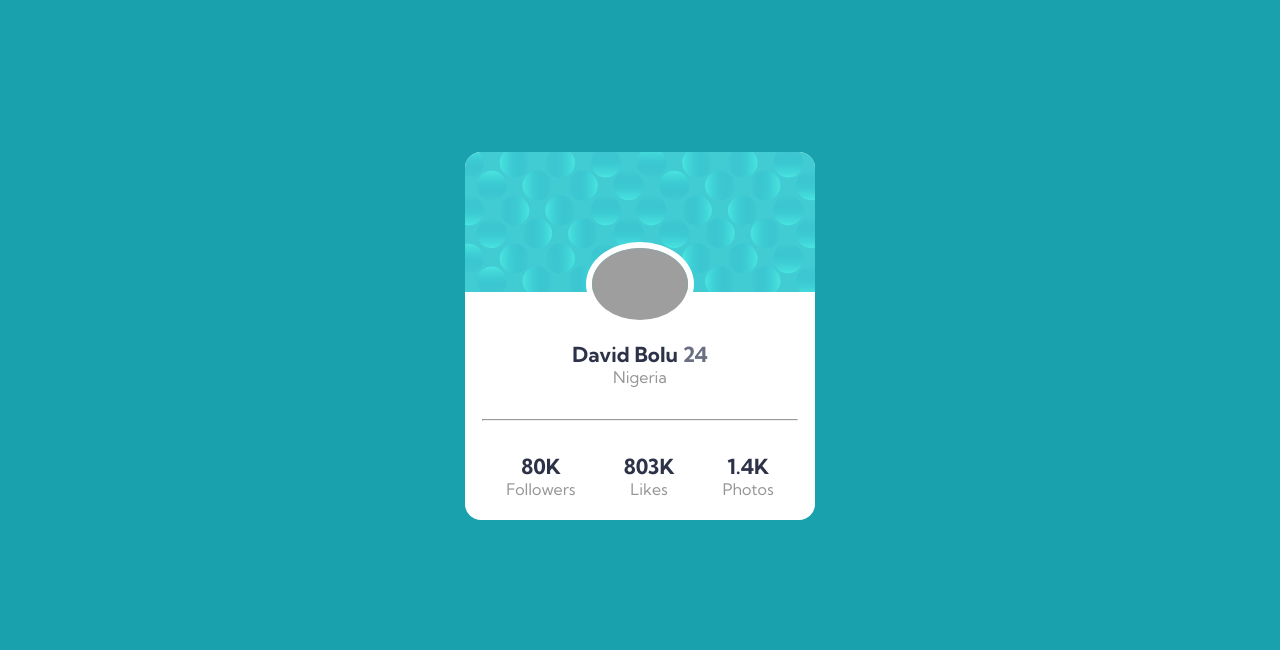
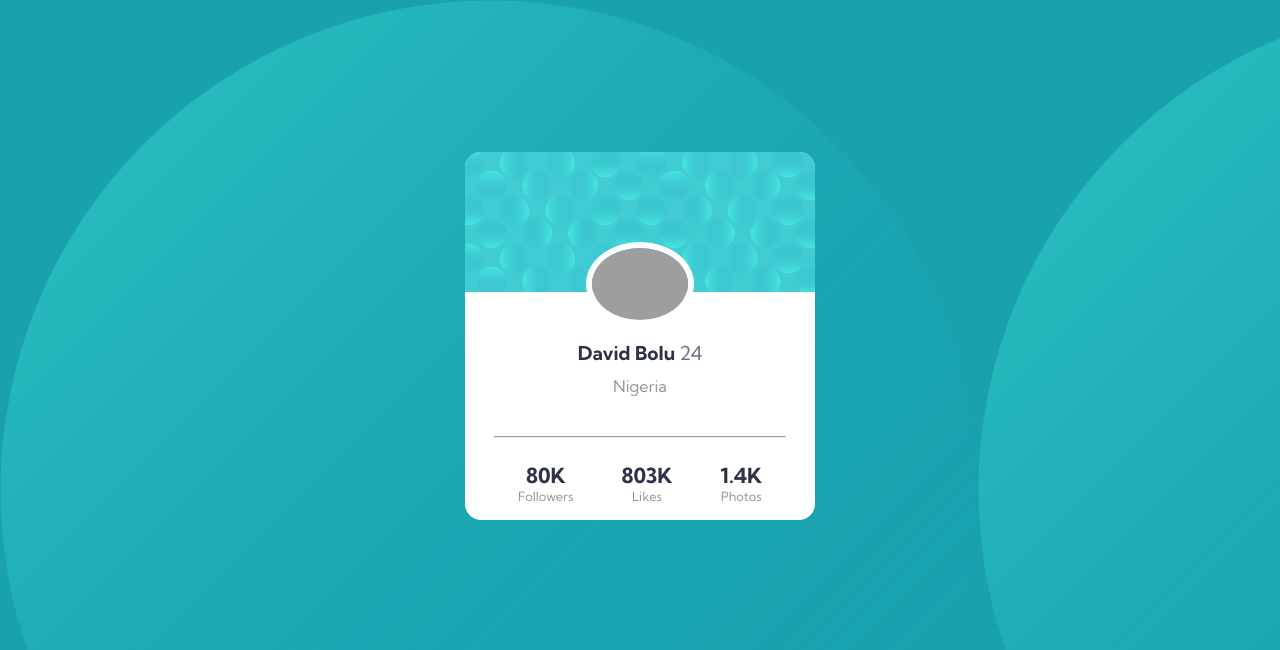
Before and after one commit to GIT-Gizmo/profile-card, a plain HTML site: page index.html in a window 1280 px wide. Drawn offline with Linux system fonts and the light colour scheme; grey boxes are pictures that could not be loaded.

Commit message:
Add files via upload

```diff
--- a/css/styles.css
+++ b/css/styles.css
@@ -1,4 +1,5 @@
 body {
+    background-image: url("../images/bg-pattern-top.svg,"), url("../images/bg-pattern-bottom.svg");
     background-color: hsl(185, 75%, 39%);
     display: flex;
     justify-content: center;
@@ -29,14 +30,9 @@ main {
 }
 
 h1 {
-    font-size: 1.3rem;
+    font-size: 1.2rem;
     font-weight: 700;
     margin: 0%;
-}
-
-h2 {
-    font-size: 1.2rem;
-    font-weight: 700;
 }
 
 .info {
@@ -55,10 +51,12 @@ h2 {
 
 span {
     color: hsl(227, 10%, 46%);
+    font-weight: 400;
 }
 
 .location {
-    margin: auto;
+    font-weight: 500;
+    margin-top: 0.7rem;
 }
 
 .stats {
@@ -73,10 +71,14 @@ aside {
 }
 
 aside p {
+    font-size: 0.8rem;
+    font-weight: 500;
     margin: 0%;
 }
 
 h2 {
+    font-size: 0.5rem;
+    font-weight: 700;
     display: flex;
     font-size: 1.3rem;
     font-weight: 700;
@@ -89,6 +91,6 @@ p {
 }
 
 hr {
-    margin: 2rem 0;
+    margin: 1.5rem 0;
     border: s;
 }
```
